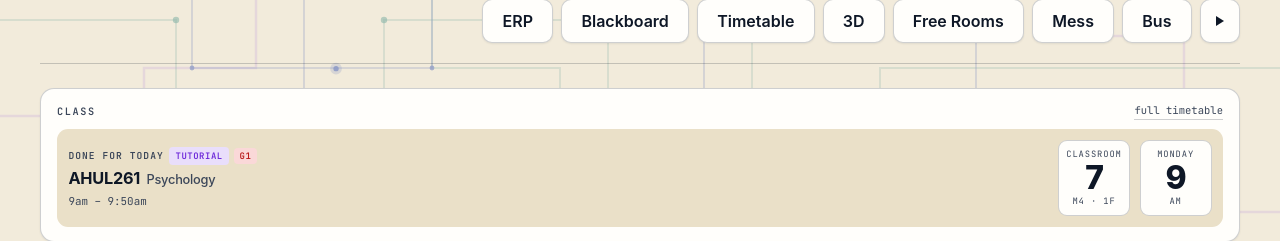
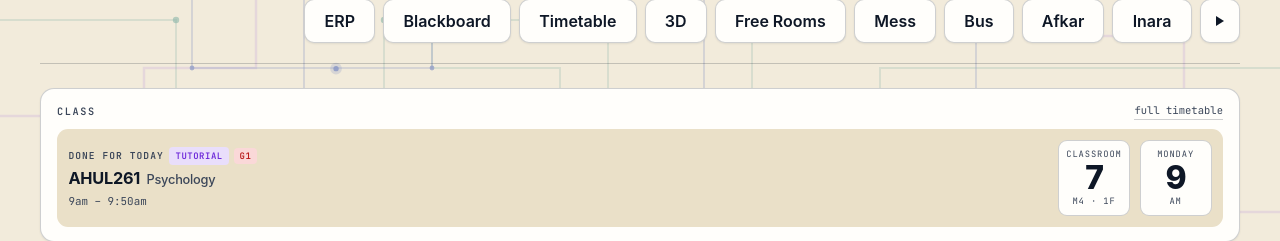
Before and after one commit to EchoRover/links, a plain HTML site: page index.html in a window 1280 px wide. Shown: the part 236-477 px from the top of the page. Drawn offline with Linux system fonts and the light colour scheme; a web font is replaced by a local one.

Commit message:
home: Afkar and Inara in the quick row

```diff
--- a/index.html
+++ b/index.html
@@ -178,6 +178,12 @@
                 <a href="/pages/bus.html" class="pill pill-bus">
                     <span class="pill-name">Bus</span>
                 </a>
+                <a href="https://iitdabudhabi.ac.ae/afkar/" target="_blank" rel="noopener" class="pill" title="Afkar, the technical fest">
+                    <span class="pill-name">Afkar</span>
+                </a>
+                <a href="https://iitdabudhabi.ac.ae/inara/" target="_blank" rel="noopener" class="pill" title="Inara, the cultural fest">
+                    <span class="pill-name">Inara</span>
+                </a>
                 <button type="button" class="pill pill-more" id="more-toggle" aria-expanded="false" aria-label="More links">
                     <span class="pill-more-icon" aria-hidden="true"></span>
                 </button>
```
